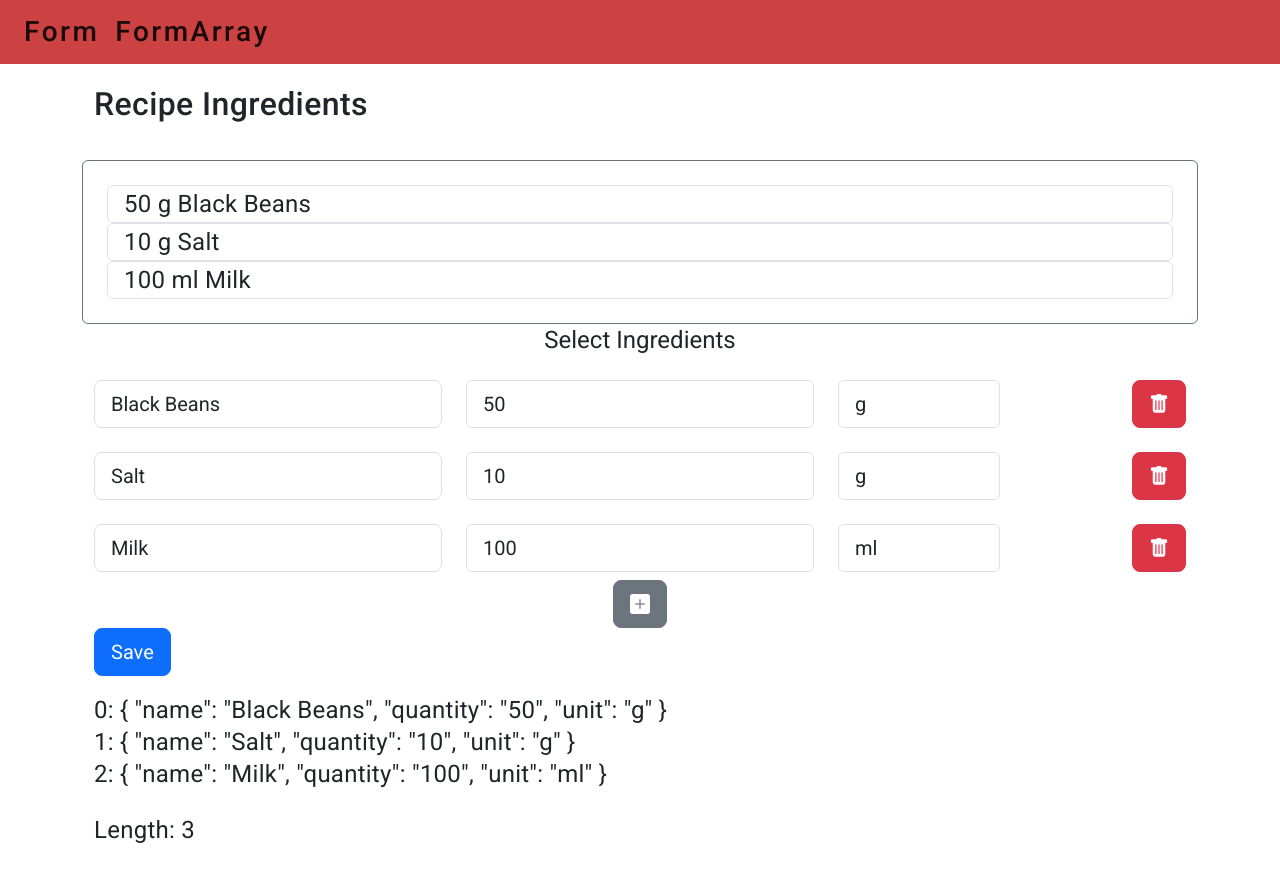
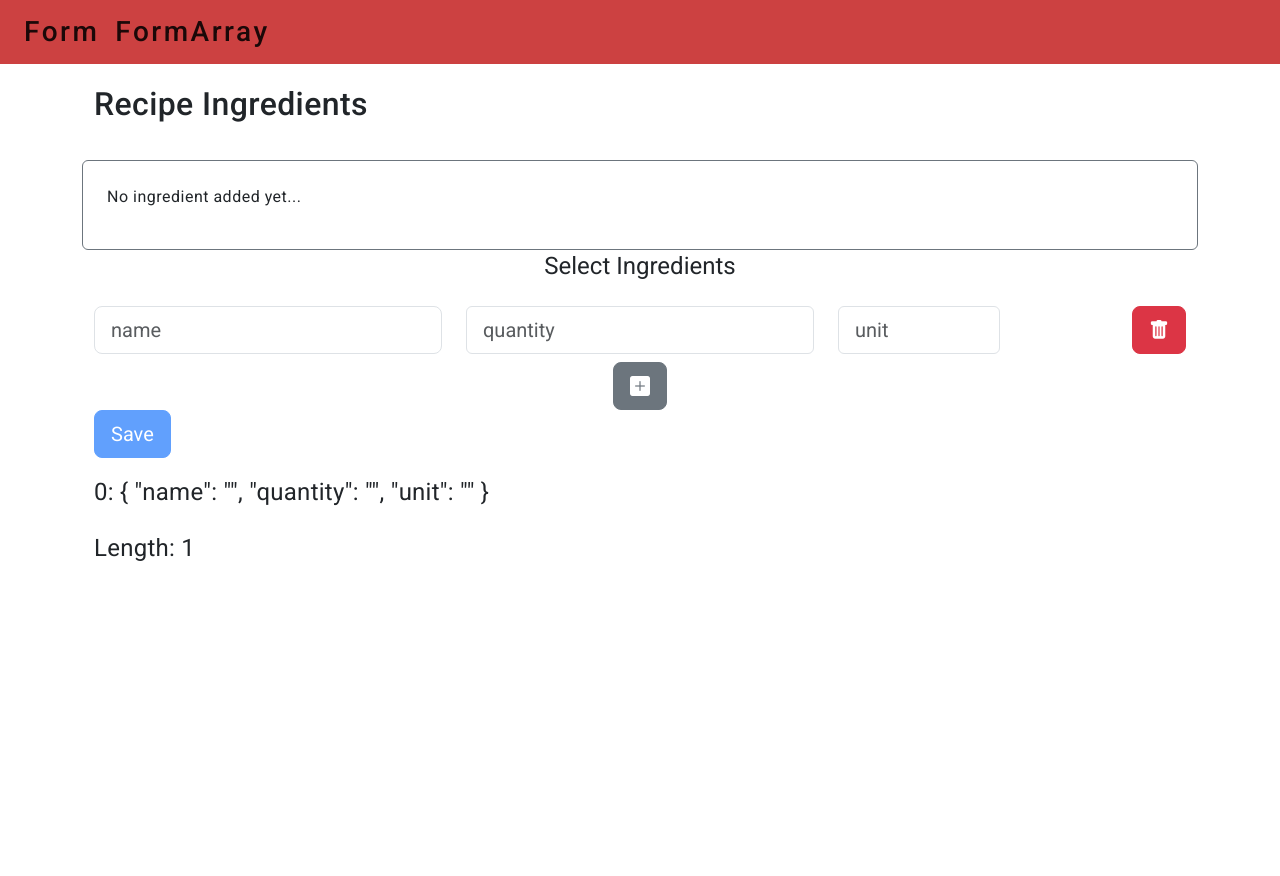
Before and after one commit to babakamyljanovssw/angular-learning, an Angular app in the folder reactive-forms-app/: page /formarray in a window 1280 px wide. After the commit the page ends 800 px from the top, so only its background shows below. Built offline with nearby package versions, Linux system fonts and the light colour scheme.

Commit message:
little refacotr

```diff
--- a/reactive-forms-app/src/app/form-array/form-array.component.ts
+++ b/reactive-forms-app/src/app/form-array/form-array.component.ts
@@ -1,5 +1,5 @@
 import { Component } from '@angular/core';
-import { FormBuilder, FormArray, FormGroup, Validators, FormControl } from '@angular/forms';
+import { FormBuilder, FormArray, FormGroup, Validators } from '@angular/forms';
 
 interface RecipeIngredient {
   name: string,
@@ -14,21 +14,21 @@ interface RecipeIngredient {
 })
 export class FormArrayComponent {
   recipeIngredientsMock: RecipeIngredient[] = [
-    {
-      name: 'Black Beans',
-      quantity: '50',
-      unit: 'g'
-    },
-    {
-      name: 'Salt',
-      quantity: '10',
-      unit: 'g'
-    },
-    {
-      name: 'Milk',
-      quantity: '100',
-      unit: 'ml'
-    },
+    // {
+    //   name: 'Black Beans',
+    //   quantity: '50',
+    //   unit: 'g'
+    // },
+    // {
+    //   name: 'Salt',
+    //   quantity: '10',
+    //   unit: 'g'
+    // },
+    // {
+    //   name: 'Milk',
+    //   quantity: '100',
+    //   unit: 'ml'
+    // },
   ];
   selectIngredientsForm: FormGroup;
 
@@ -100,9 +100,6 @@ export class FormArrayComponent {
 
   onSubmit() {
     const formData = this.getRecipeIngredientsArray().value;
-
-    const formConrtols = this.getRecipeIngredientsArray().controls;
-    console.log(formConrtols[0].get('name')?.value);
     this.recipeIngredientsMock = [];
     for (let index = 0; index < formData.length; index++) {
       this.recipeIngredientsMock.push(formData[index]);
```
